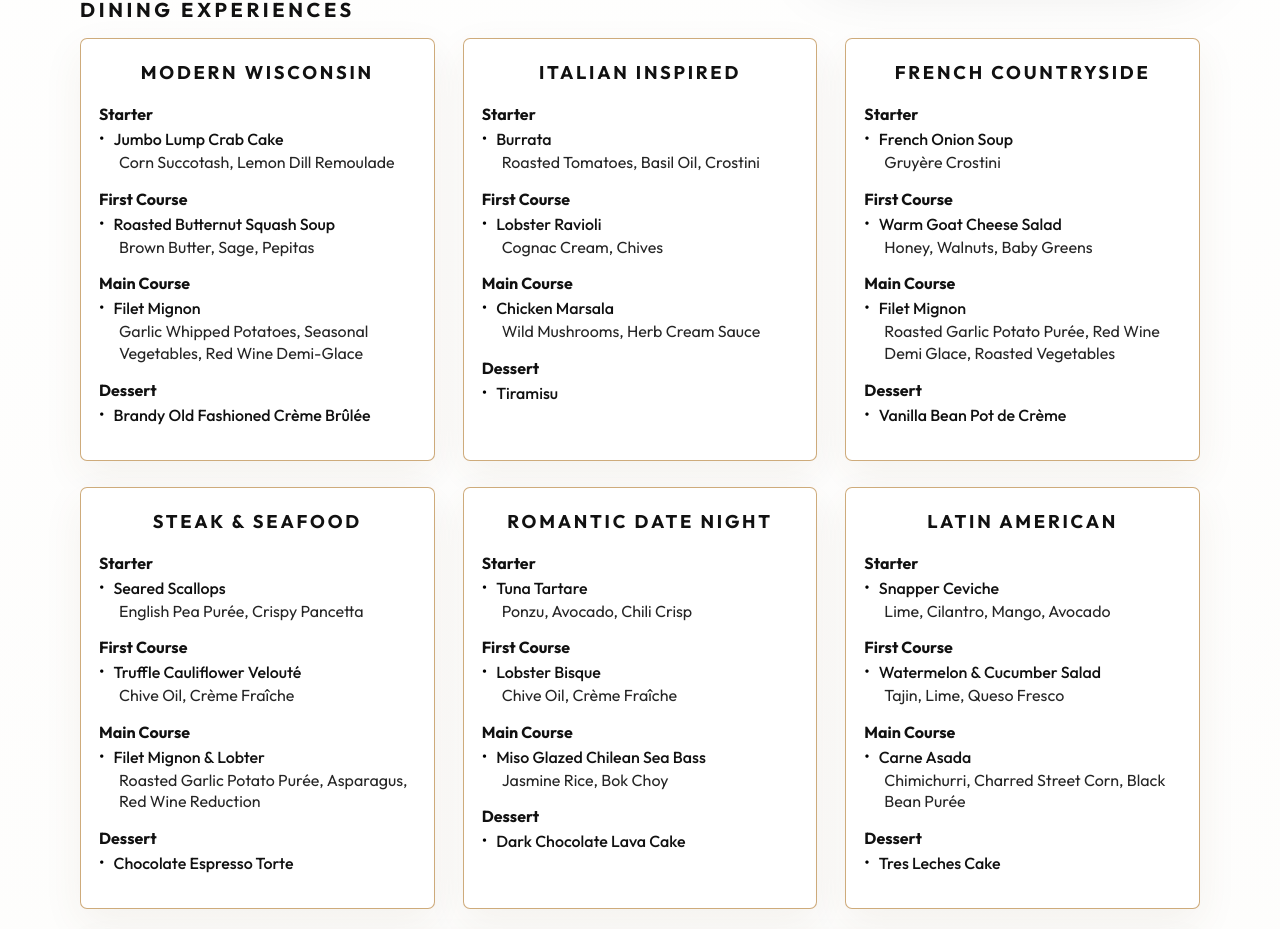
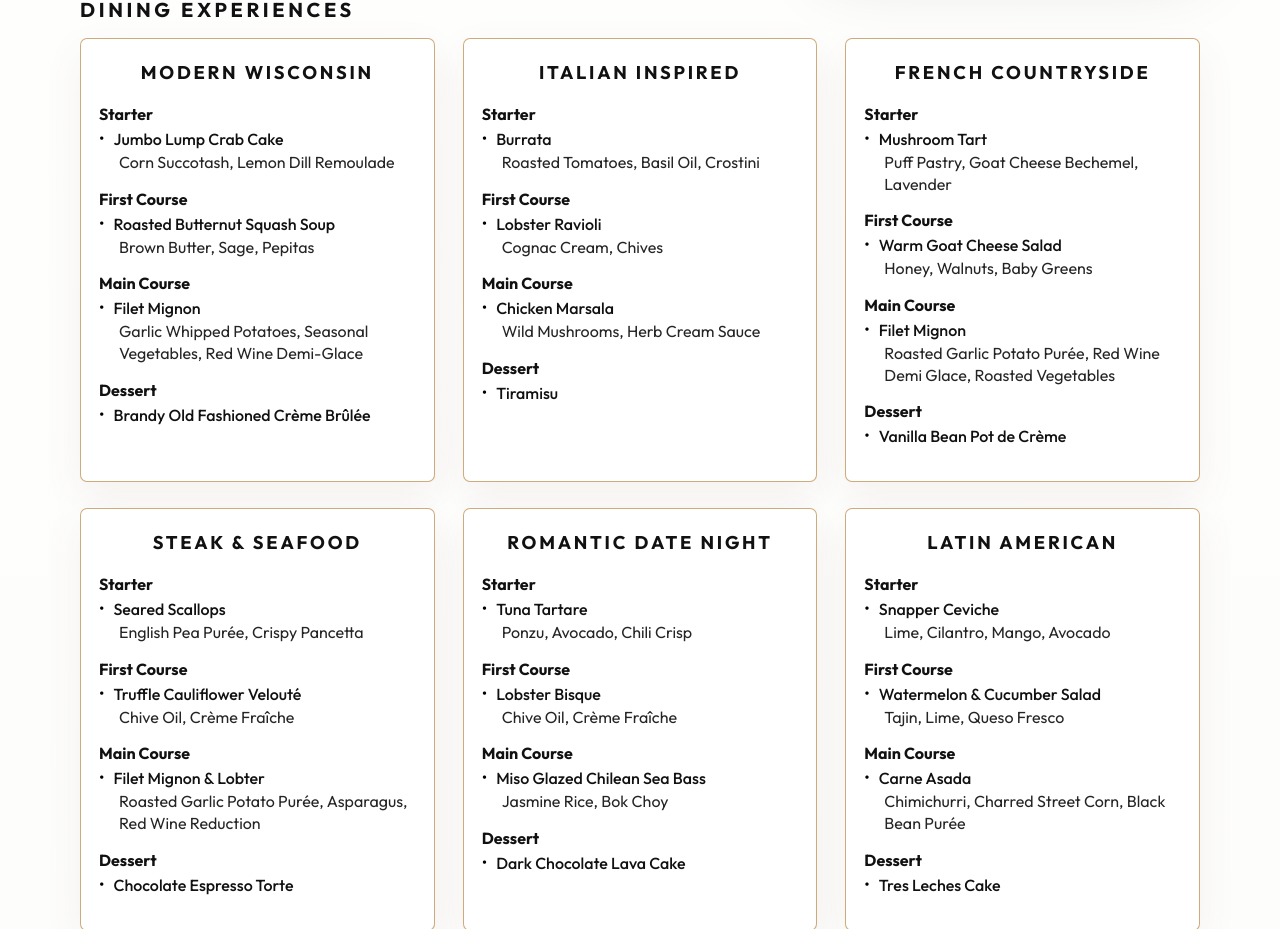
Before and after one commit to jasmith188/the-hosting-table-co-site, a React (Vite) app: page / in a window 1280 px wide. Shown: the part 1237-2166 px from the top of the page. Built offline with nearby package versions, Linux system fonts and the light colour scheme.

Commit message:
edit some menus

```diff
--- a/src/data/menus.js
+++ b/src/data/menus.js
@@ -47,8 +47,8 @@ export const menus = [
     courses: [
       {
         label: 'Starter',
-        item: 'French Onion Soup',
-        description: 'Gruyère Crostini',
+        item: 'Mushroom Tart',
+        description: 'Puff Pastry, Goat Cheese Bechemel, Lavender',
       },
       {
         label: 'First Course',
```
